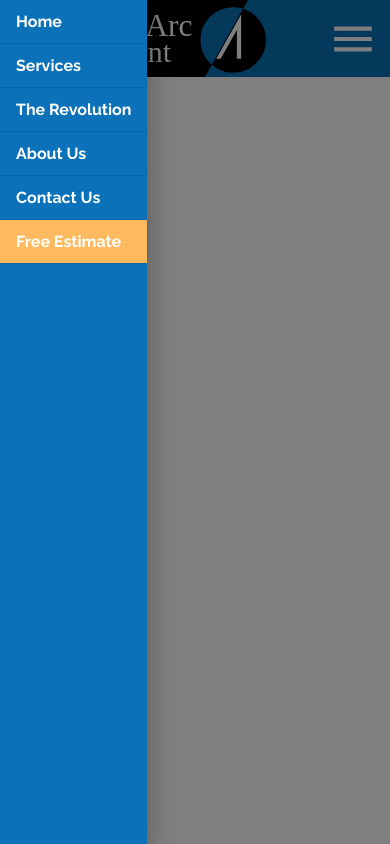
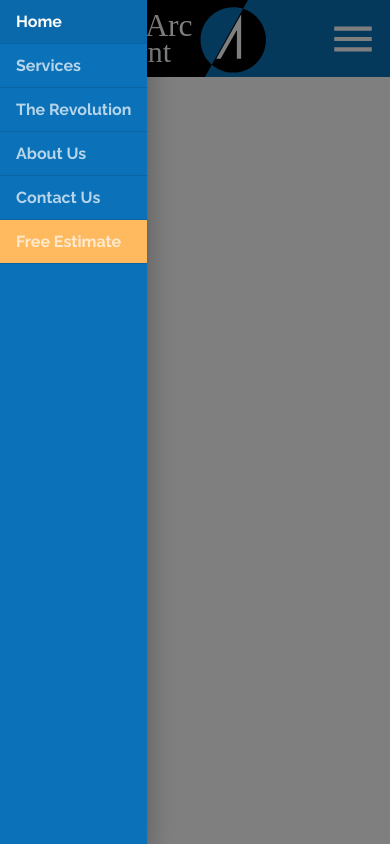
Before and after one commit to iyadhb/arcdevelopment, a React (Create React App) app: page / in a window 390 px wide. Both pictures are taken after a click on the button 353 px from the left and 38 px from the top of the page. Built offline with nearby package versions, Linux system fonts and the light colour scheme.

Commit message:
Lists Selection setup

```diff
--- a/src/components/ui/Header.js
+++ b/src/components/ui/Header.js
@@ -106,10 +106,14 @@ const useStyles = makeStyles(theme => ({
     drawerItem: {
         ...theme.typography.tab,
         color: "white",
+        opacity: 0.7,
     },
     drawerItemEstimate: {
         backgroundColor: theme.palette.common.orange,
-    }
+    },
+    drawerItemSelected: {
+        opacity: 1,
+    },
 }))
 
 const Header = (props) => {
@@ -279,30 +283,33 @@ const Header = (props) => {
             >
 
            <List disablePadding>
-           <ListItem onClick={() => setOpenDrawer(false)} divider button component={Link} to="/">
-                <ListItemText className={classes.drawerItem} disableTypography>Home</ListItemText>
+           <ListItem
+           onClick={() => {setOpenDrawer(false); setValue(0)}}
+           divider button component={Link} to="/" selected={value === 0}>
+                <ListItemText className={value === 0 ? [classes.drawerItem, classes.drawerItemSelected] : classes.drawerItem} disableTypography>Home</ListItemText>
            </ListItem>
 
-           <ListItem onClick={() => setOpenDrawer(false)} divider button component={Link} to="/services">
-                <ListItemText className={classes.drawerItem} disableTypography>Services</ListItemText>
+           <ListItem onClick={() => {setOpenDrawer(false); setValue(1)}} divider button component={Link} to="/services" selected={value === 1}>
+                <ListItemText className={value === 1 ? [classes.drawerItem, classes.drawerItemSelected] : classes.drawerItem} disableTypography>Services</ListItemText>
            </ListItem>
 
-           <ListItem onClick={() => setOpenDrawer(false)} divider button component={Link} to="/revolution">
-                <ListItemText className={classes.drawerItem} disableTypography>The Revolution</ListItemText>
+           <ListItem onClick={() => {setOpenDrawer(false); setValue(2)}} divider button component={Link} to="/revolution" selected={value === 2} >
+                <ListItemText className={value === 2 ? [classes.drawerItem, classes.drawerItemSelected] : classes.drawerItem} disableTypography>The Revolution</ListItemText>
            </ListItem>
 
-           <ListItem onClick={() => setOpenDrawer(false)} divider button component={Link} to="/about">
-                <ListItemText className={classes.drawerItem} disableTypography>About Us</ListItemText>
+           <ListItem onClick={() => {setOpenDrawer(false); setValue(3)}} divider button component={Link} to="/about" selected={value === 3}>
+                <ListItemText className={value === 3 ? [classes.drawerItem, classes.drawerItemSelected] : classes.drawerItem} disableTypography>About Us</ListItemText>
            </ListItem>
 
-           <ListItem onClick={() => setOpenDrawer(false)} divider button component={Link} to="/contact">
-                <ListItemText className={classes.drawerItem} disableTypography>Contact Us</ListItemText>
+           <ListItem onClick={() => {setOpenDrawer(false); setValue(4)}} divider button component={Link} to="/contact" selected={value === 4}>
+                <ListItemText className={value === 4 ? [classes.drawerItem, classes.drawerItemSelected] : classes.drawerItem} disableTypography>Contact Us</ListItemText>
            </ListItem>
 
-           <ListItem onClick={() => setOpenDrawer(false)} divider button component={Link} to="/estimate"
+           <ListItem onClick={() => {setOpenDrawer(false); setValue(5)}} divider button component={Link} to="/estimate"
            className={classes.drawerItemEstimate}
+           selected={value === 5}
            >
-                <ListItemText className={classes.drawerItem} disableTypography>Free Estimate</ListItemText>
+                <ListItemText className={value === 5 ? [classes.drawerItem, classes.drawerItemSelected] : classes.drawerItem} disableTypography>Free Estimate</ListItemText>
            </ListItem>
 
            </List>
```
Also changed, not shown: 1 other file (tests, documents, lock files or other folders).
